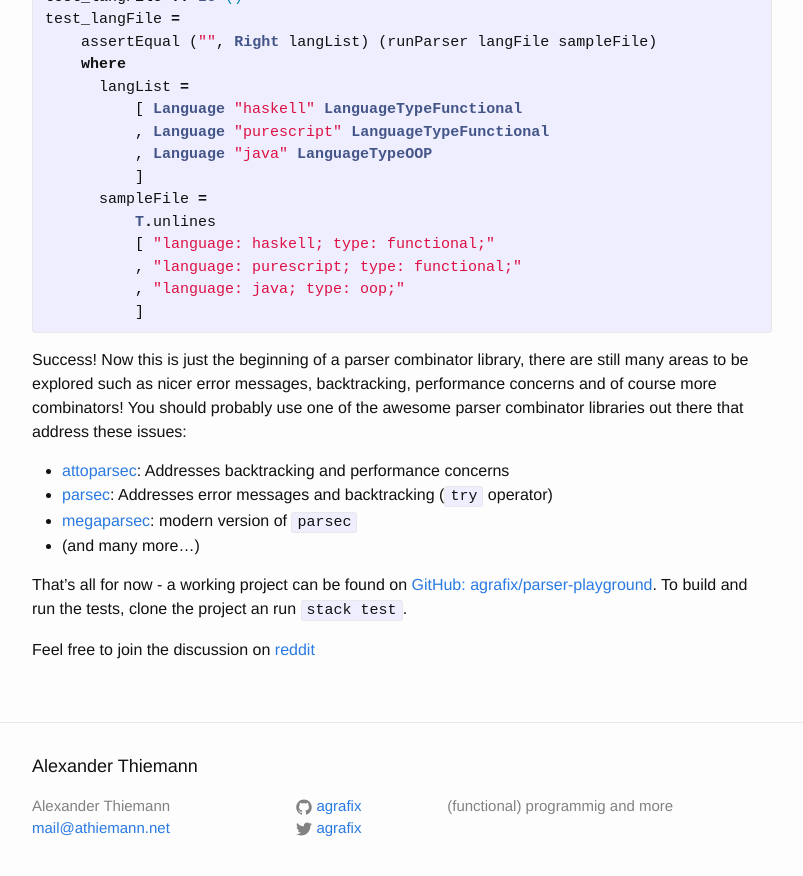
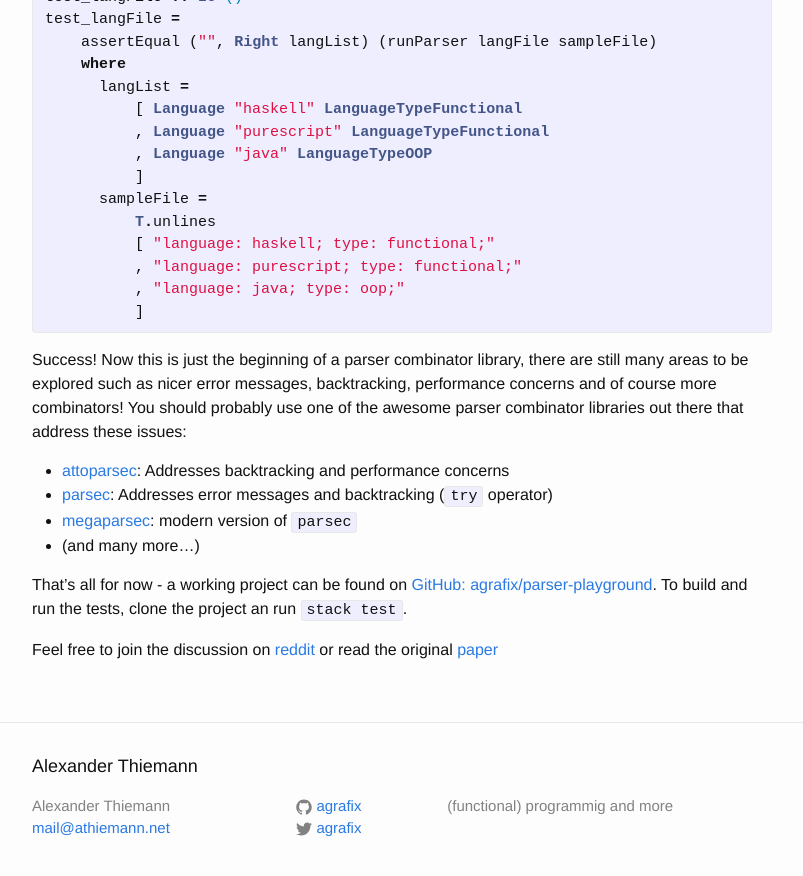
Before and after one commit to agrafix/homepage, a Jekyll site: the page built from _posts/2016-05-27-parser-combinators.md, in a window 1280 px wide and 900 px high, scrolled down 6437 px. Shown: the top 876 px of the window, without its empty margins (238-1041 px from the left). Built offline with Jekyll 4.4.1, drawn with Linux system fonts in a browser that asks for light colours.

Commit message:
add note about original paper

```diff
--- a/_posts/2016-05-27-parser-combinators.md
+++ b/_posts/2016-05-27-parser-combinators.md
@@ -312,7 +312,7 @@ Success! Now this is just the beginning of a parser combinator library, there ar
 
 That's all for now - a working project can be found on [GitHub: agrafix/parser-playground][gh-project]. To build and run the tests, clone the project an run `stack test`.
 
-Feel free to join the discussion on [reddit][discuss]
+Feel free to join the discussion on [reddit][discuss] or read the original [paper][monparsing]
 
 [hackage-text]: http://hackage.haskell.org/package/text-1.2.2.1
 [hackage-base]: http://hackage.haskell.org/package/base-4.8.2.0
```
Also changed, not shown: other parts of _posts/2016-05-27-parser-combinators.md (+1 -0 lines).
